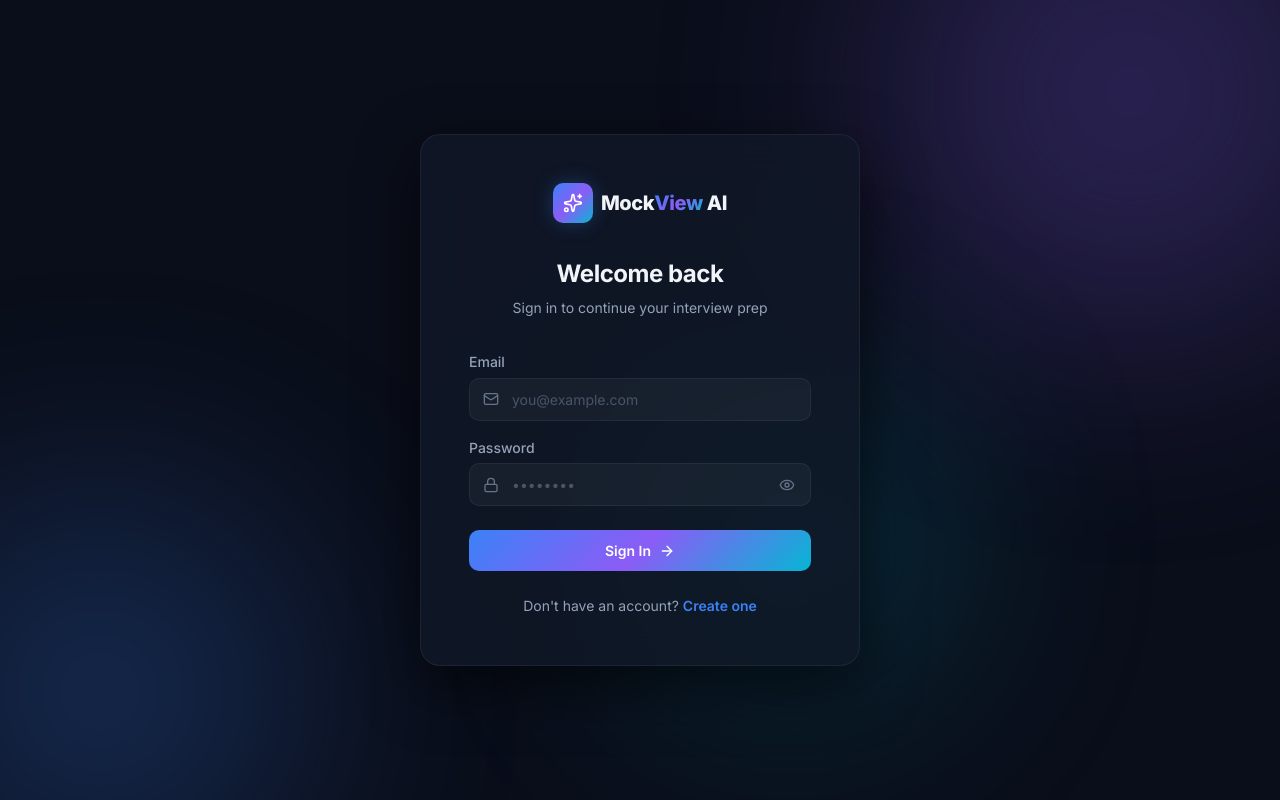
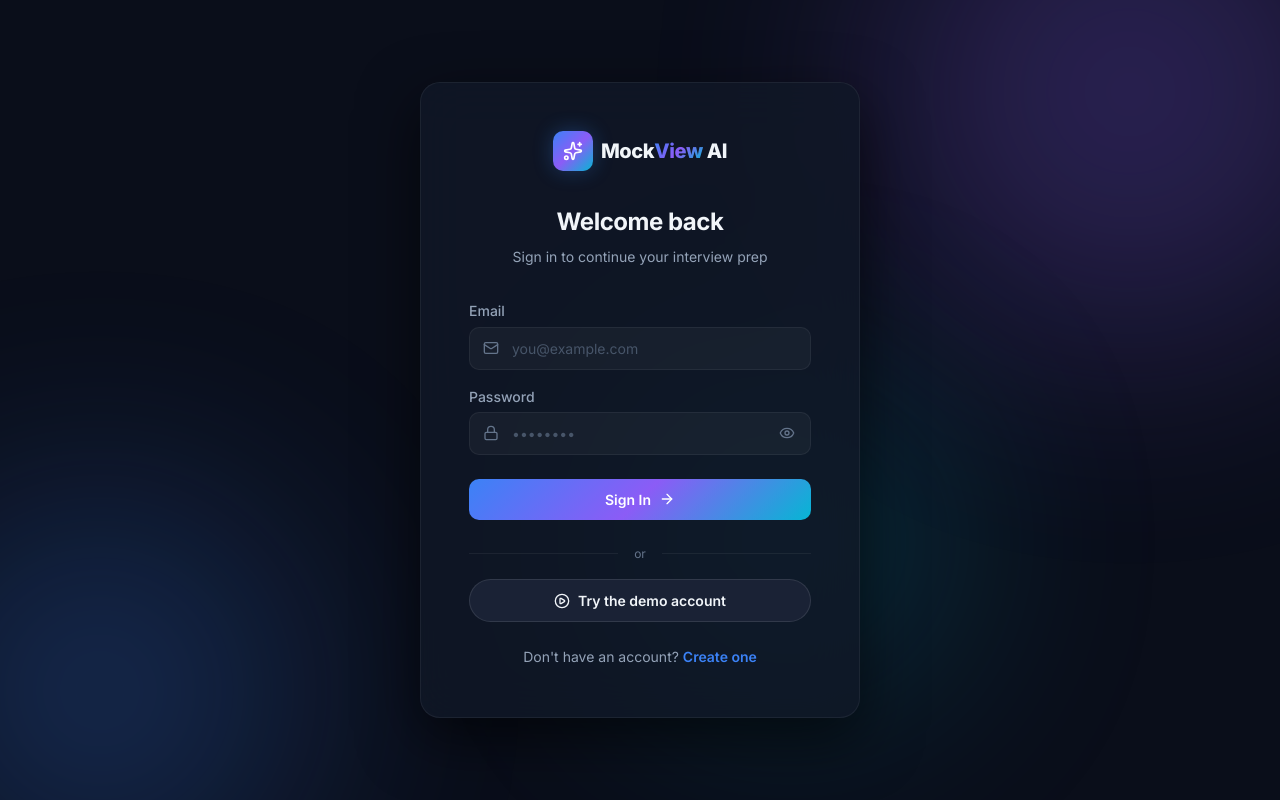
Before and after one commit to priyam-garg/MOCKVIEW, a Next.js app: page /login in a window 1280 px wide. Built offline with nearby package versions, Linux system fonts and the light colour scheme; no server answers.

Commit message:
feat: add demo sign-in button to the login page

```diff
--- a/src/app/(auth)/auth.module.css
+++ b/src/app/(auth)/auth.module.css
@@ -268,6 +268,24 @@
     animation: rotate 0.6s linear infinite;
 }
 
+/* Separator between the sign-in form and the demo shortcut */
+.demoDivider {
+    display: flex;
+    align-items: center;
+    gap: var(--space-md);
+    margin: var(--space-lg) 0 var(--space-md);
+    color: var(--text-tertiary);
+    font-size: var(--text-xs);
+}
+
+.demoDivider::before,
+.demoDivider::after {
+    content: '';
+    flex: 1;
+    height: 1px;
+    background: var(--border-subtle);
+}
+
 .footer {
     text-align: center;
     margin-top: var(--space-lg);
--- a/src/app/(auth)/login/page.tsx
+++ b/src/app/(auth)/login/page.tsx
@@ -3,6 +3,8 @@
 import React, { useState } from 'react';
 import { signIn } from 'next-auth/react';
 import { useRouter } from 'next/navigation';
+import { AUTH_ERRORS } from '@/lib/auth-errors';
+import DemoLoginButton from '@/components/ui/DemoLoginButton';
 import Link from 'next/link';
 import {
     Sparkles,
@@ -36,7 +38,13 @@ export default function LoginPage() {
             });
 
             if (res?.error) {
-                setError('Invalid email or password');
+                // A service outage previously showed "Invalid email or password",
+                // which sent people off resetting a password that was fine.
+                setError(
+                    res.error.includes(AUTH_ERRORS.SERVICE_UNAVAILABLE)
+                        ? "We can't reach the server right now. Please try again in a moment."
+                        : 'Invalid email or password'
+                );
             } else {
                 router.push('/dashboard');
                 router.refresh();
@@ -130,6 +138,12 @@ export default function LoginPage() {
                     </button>
                 </form>
 
+                {/* Lets reviewers explore a populated account without registering */}
+                <div className={styles.demoDivider}>
+                    <span>or</span>
+                </div>
+                <DemoLoginButton label="Try the demo account" />
+
                 <p className={styles.footer}>
                     Don&apos;t have an account?{' '}
                     <Link href="/signup" className={styles.footerLink}>Create one</Link>
--- /dev/null
+++ b/src/components/ui/DemoLoginButton.module.css
@@ -0,0 +1,73 @@
+.wrap {
+    display: flex;
+    flex-direction: column;
+    gap: 6px;
+    align-items: center;
+}
+
+.btn {
+    display: inline-flex;
+    align-items: center;
+    justify-content: center;
+    gap: 8px;
+    padding: 12px 22px;
+    border-radius: var(--radius-full);
+    font-size: var(--text-sm);
+    font-weight: 600;
+    font-family: inherit;
+    cursor: pointer;
+    white-space: nowrap;
+    transition: all var(--transition-base);
+}
+
+.btn:disabled {
+    opacity: 0.7;
+    cursor: not-allowed;
+}
+
+/* Solid — used where it is the primary alternative to a form */
+.solid {
+    border: 1px solid var(--border-medium);
+    background: var(--bg-tertiary);
+    color: var(--text-primary);
+    width: 100%;
+}
+
+.solid:hover:not(:disabled) {
+    border-color: var(--accent-purple);
+    background: var(--bg-card-hover);
+}
+
+/* Outline — used over the landing hero next to the main CTA */
+.outline {
+    border: 1px solid var(--border-medium);
+    background: transparent;
+    color: var(--text-secondary);
+}
+
+.outline:hover:not(:disabled) {
+    border-color: var(--accent-purple);
+    color: var(--text-primary);
+    background: var(--bg-card-hover);
+}
+
+.spinner {
+    width: 14px;
+    height: 14px;
+    border: 2px solid currentColor;
+    border-top-color: transparent;
+    border-radius: 50%;
+    animation: demoSpin 0.7s linear infinite;
+}
+
+@keyframes demoSpin {
+    to {
+        transform: rotate(360deg);
+    }
+}
+
+.error {
+    font-size: var(--text-xs);
+    color: var(--accent-rose);
+    text-align: center;
+}
--- /dev/null
+++ b/src/components/ui/DemoLoginButton.tsx
@@ -0,0 +1,70 @@
+'use client';
+
+import React, { useState } from 'react';
+import { signIn } from 'next-auth/react';
+import { useRouter } from 'next/navigation';
+import { PlayCircle } from 'lucide-react';
+import styles from './DemoLoginButton.module.css';
+
+interface DemoLoginButtonProps {
+    /** Visual weight — 'solid' for the login page, 'outline' over the hero. */
+    variant?: 'solid' | 'outline';
+    label?: string;
+    className?: string;
+}
+
+/**
+ * Signs the visitor into the shared demo account in one click.
+ *
+ * Uses the dedicated "demo" NextAuth provider, which takes no credentials, so
+ * nothing sensitive is present in the client bundle.
+ */
+export default function DemoLoginButton({
+    variant = 'solid',
+    label = 'Try the demo',
+    className,
+}: DemoLoginButtonProps) {
+    const router = useRouter();
+    const [loading, setLoading] = useState(false);
+    const [error, setError] = useState('');
+
+    const handleClick = async () => {
+        setLoading(true);
+        setError('');
+        try {
+            const res = await signIn('demo', { redirect: false });
+            if (res?.error) {
+                setError("The demo isn't available right now. Please try again shortly.");
+                return;
+            }
+            router.push('/dashboard');
+            router.refresh();
+        } catch {
+            setError("The demo isn't available right now. Please try again shortly.");
+        } finally {
+            setLoading(false);
+        }
+    };
+
+    return (
+        <div className={styles.wrap}>
+            <button
+                type="button"
+                onClick={handleClick}
+                disabled={loading}
+                className={[styles.btn, styles[variant], className].filter(Boolean).join(' ')}
+            >
+                {loading ? (
+                    <>
+                        <span className={styles.spinner} /> Opening demo...
+                    </>
+                ) : (
+                    <>
+                        <PlayCircle size={16} /> {label}
+                    </>
+                )}
+            </button>
+            {error && <p className={styles.error}>{error}</p>}
+        </div>
+    );
+}
```
